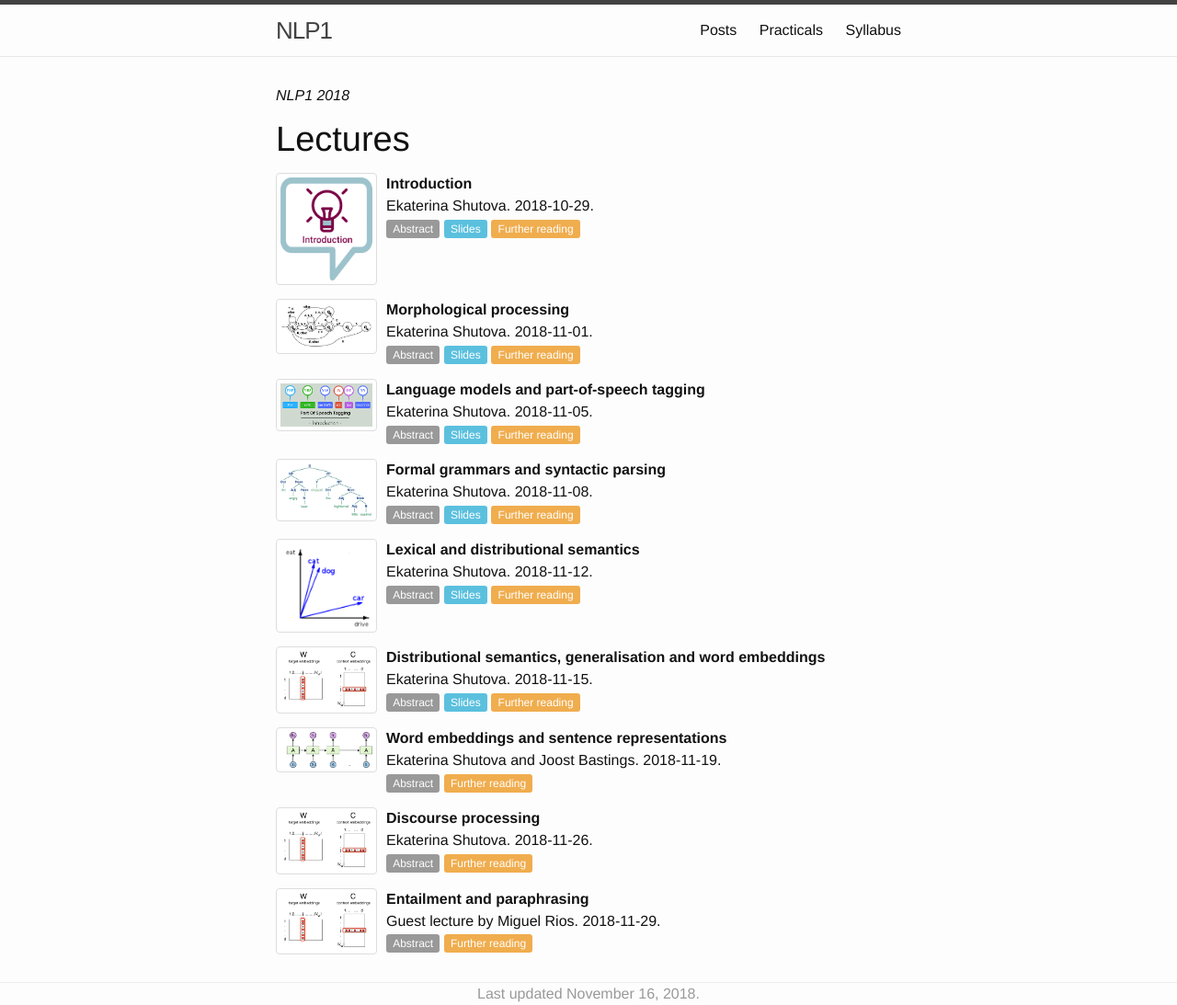
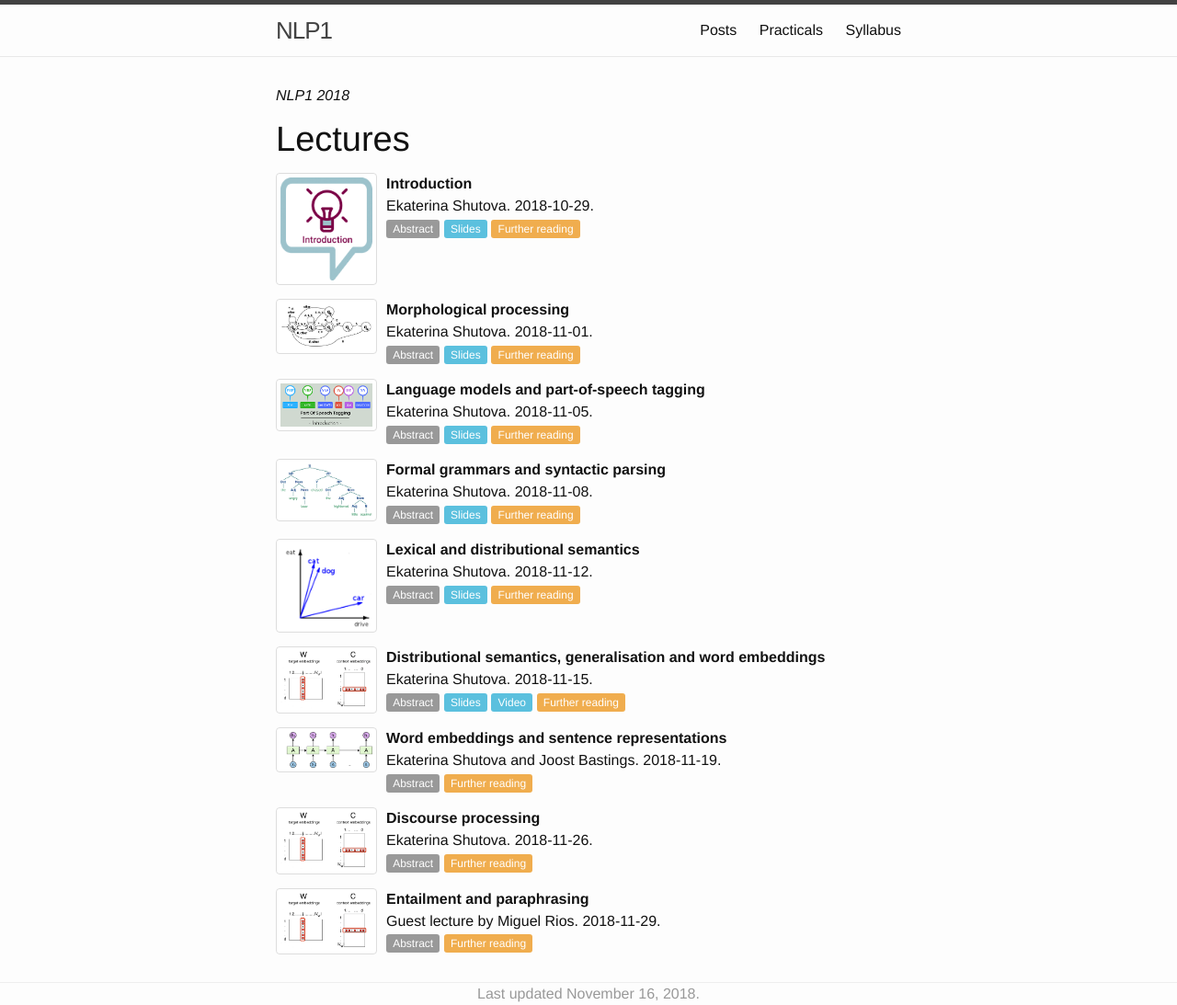
Before and after one commit to cl-illc/nlp1, a Jekyll site: the page built from syllabus.md, in a window 1280 px wide. Shown: the whole page at 92% size. Built offline with Jekyll 4.4.1, drawn with Linux system fonts in a browser that asks for light colours.

Commit message:
Update lecture.html

```diff
--- a/_includes/lecture.html
+++ b/_includes/lecture.html
@@ -63,6 +63,10 @@
 
     {% if include.lecture.data %}
     <a href="{{ include.lecture.data }}" class="label label-info">Data</a>
+    {% endif %}
+
+    {% if include.lecture.video %}
+    <a href="{{ include.lecture.video }}" class="label label-info">Video</a>
     {% endif %}
 
     {% if include.lecture.background or include.lecture.backgroundwarn %}
```
